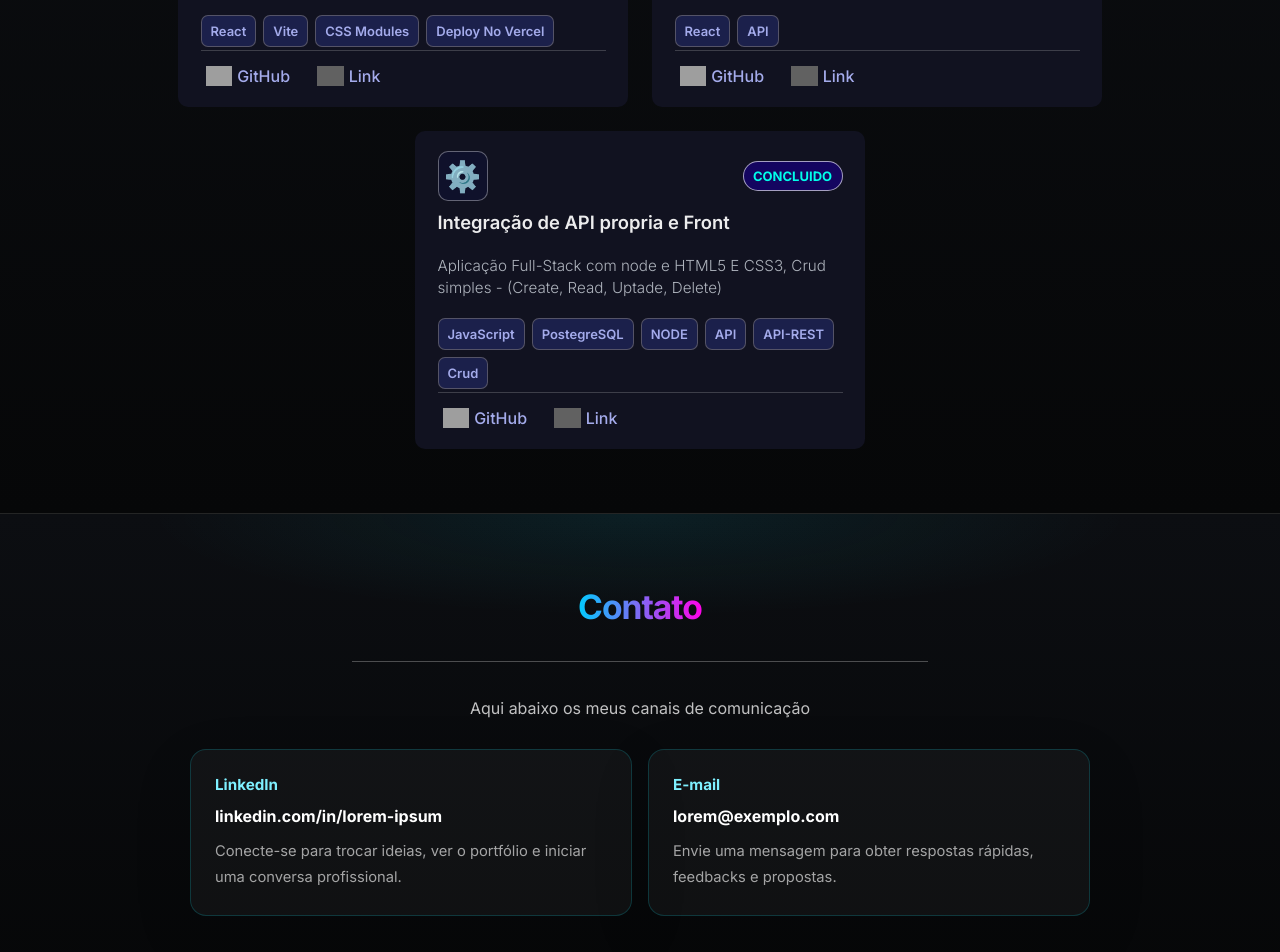
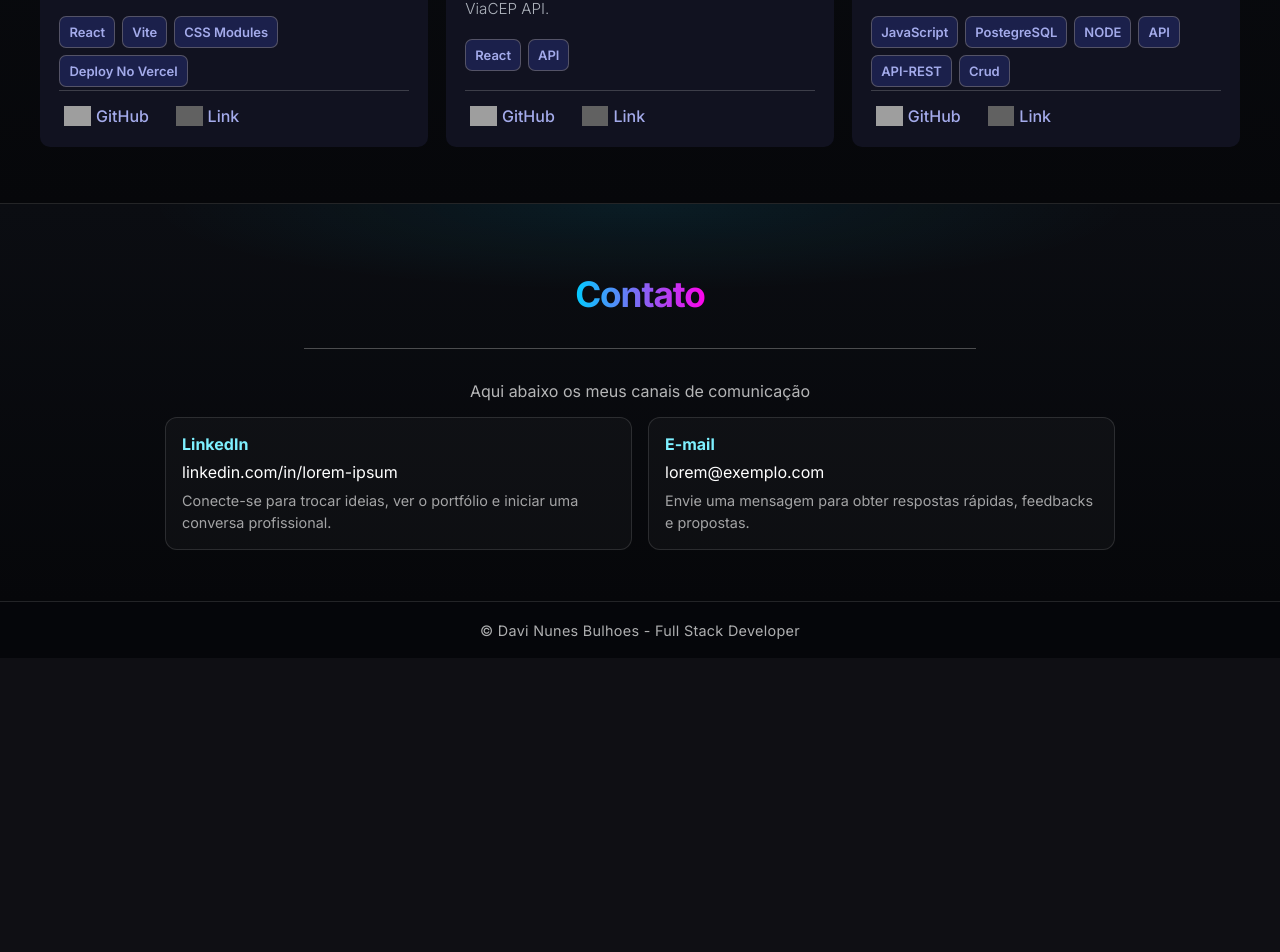
Before and after one commit to DaviNunes01001/Portif-Nunes, a React (Vite) app: page / in a window 1280 px wide. Shown: the part 3307-4259 px from the top of the page. After the commit the page ends 3965 px from the top, so only its background shows below. Built offline with nearby package versions, Linux system fonts and the light colour scheme; grey boxes are pictures that could not be loaded.

Commit message:
fit: footer created

```diff
--- a/src/App.css
+++ b/src/App.css
@@ -1,6 +1,5 @@
 @import url("index.css");
 
-/* Blocos de página (Projetos, Contato, Footer) — base compartilhada */
 .section-inner {
   width: 100%;
   max-width: 1200px;
@@ -9,13 +8,13 @@
 
 .section-heading {
   text-align: center;
-  max-width: 36rem;
+  max-width: 42rem;
   margin: 0 auto 2rem;
 }
 
 .section-title {
-  margin: 0 0 0.65rem;
-  font-size: clamp(1.65rem, 4vw, 2.1rem);
+  margin: 0 0 0.6rem;
+  font-size: clamp(1.7rem, 4vw, 2.2rem);
   font-weight: 700;
   letter-spacing: -0.03em;
   background: var(--grad-text);
@@ -26,63 +25,56 @@
 
 .section-sub {
   margin: 0;
+  color: rgba(255, 255, 255, 0.58);
   font-size: 0.9rem;
-  line-height: 1.55;
-  color: rgba(255, 255, 255, 0.5);
+  line-height: 1.6;
 }
 
-/* —— Projetos —— */
+/* Projetos */
 .projetos-section {
   width: 100%;
-  padding: 3rem 1.25rem 4rem;
+  padding: 3rem 1.2rem 3.5rem;
   border-top: 1px solid rgba(154, 155, 157, 0.2);
   background:
     radial-gradient(
       ellipse 70% 40% at 50% 0%,
-      rgba(167, 139, 250, 0.1),
+      rgba(120, 119, 198, 0.12),
       transparent 55%
     ),
-    linear-gradient(180deg, #0c0e12 0%, #060708 100%);
+    linear-gradient(180deg, #0b0d12 0%, #06070a 100%);
 }
 
 .Container-Card_projetos {
   width: 100%;
-  min-height: 0;
-  display: flex;
-  flex-wrap: wrap;
+  display: grid;
+  grid-template-columns: repeat(auto-fit, minmax(280px, 1fr));
+  gap: 1.1rem;
   align-items: stretch;
-  justify-content: center;
-  gap: 1.5rem;
 }
 
-/* —— Contato (mesmo estilo, brilho ciano) —— */
+/* Contato (mantido simples e estável) */
 .contato-section {
   width: 100%;
-  padding: 3rem 1.25rem 4rem;
+  padding: 2.8rem 1.2rem 3.2rem;
   border-top: 1px solid rgba(154, 155, 157, 0.2);
   background:
     radial-gradient(
       ellipse 70% 40% at 50% 0%,
-      rgba(12, 234, 250, 0.08),
+      rgba(0, 212, 255, 0.08),
       transparent 55%
     ),
-    linear-gradient(180deg, #0c0e12 0%, #060708 100%);
+    linear-gradient(180deg, #0b0d12 0%, #06070a 100%);
 }
 
 .contato-slot {
-  width: 100%;
-  max-width: 900px;
+  max-width: 950px;
   margin: 0 auto;
-  display: grid;
-  gap: 1.6rem;
 }
 
 .contato-intro {
-  margin: 0 auto;
-  max-width: 42rem;
-  color: rgba(255, 255, 255, 0.75);
+  margin: 0 0 1rem;
   text-align: center;
-  line-height: 1.8;
+  color: rgba(255, 255, 255, 0.7);
 }
 
 .contato-grid {
@@ -92,28 +84,23 @@
 }
 
 .contato-card {
-  padding: 1.5rem;
-  border: 1px solid rgba(12, 234, 250, 0.18);
-  border-radius: 1rem;
-  background: rgba(255, 255, 255, 0.04);
-  box-shadow: 0 20px 60px rgba(0, 0, 0, 0.12);
+  border: 1px solid rgba(255, 255, 255, 0.12);
+  border-radius: 12px;
+  padding: 1rem;
+  background: rgba(255, 255, 255, 0.03);
 }
 
 .contato-label {
-  display: inline-block;
-  margin-bottom: 0.75rem;
-  font-size: 0.95rem;
+  color: #7ef0ff;
   font-weight: 700;
-  color: #7ef0ff;
 }
 
 .contato-link {
   display: block;
-  margin-bottom: 0.85rem;
-  color: #ffffff;
-  font-size: 1rem;
-  font-weight: 700;
+  margin: 0.5rem 0;
+  color: #fff;
   text-decoration: none;
+  overflow-wrap: anywhere;
 }
 
 .contato-link:hover {
@@ -123,40 +110,34 @@
 .contato-note {
   margin: 0;
   color: rgba(255, 255, 255, 0.62);
-  font-size: 0.92rem;
-  line-height: 1.75;
+  font-size: 0.9rem;
+  line-height: 1.5;
 }
 
-/* —— Footer (container vazio, mesmo “chão” visual) —— */
+/* Footer profissional */
 .footer-site {
   width: 100%;
-  padding: 2.5rem 1.25rem 3rem;
   border-top: 1px solid rgba(154, 155, 157, 0.2);
-  background:
-    radial-gradient(
-      ellipse 60% 35% at 50% 100%,
-      rgba(100, 100, 120, 0.06),
-      transparent 50%
-    ),
-    linear-gradient(180deg, #060708 0%, #030405 100%);
+  background: #05060a;
+  padding: 1.2rem 1rem;
 }
 
-@media screen and (max-width: 500px) {
-  .projetos-section,
-  .contato-section {
-    padding: 2rem 1rem 3rem;
+.footer-inner {
+  display: flex;
+  justify-content: center;
+  align-items: center;
+}
+
+.footer-text {
+  margin: 0;
+  text-align: center;
+  color: rgba(255, 255, 255, 0.68);
+  font-size: 0.9rem;
+  letter-spacing: 0.02em;
+}
+
+@media screen and (max-width: 760px) {
+  .contato-grid {
+    grid-template-columns: 1fr;
   }
-
-  .footer-site {
-    padding: 2rem 1rem 2.5rem;
-  }
-
-  .Container-Card_projetos {
-    gap: 1.25rem;
-  }
-
-  .section-heading {
-    margin-bottom: 1.5rem;
-  }
-
 }
--- a/src/App.jsx
+++ b/src/App.jsx
@@ -77,7 +77,7 @@ function App() {
               </article>
               <article className="contato-card">
                 <span className="contato-label">E-mail</span>
-                <a href="davinuns20@gmail.com" className="contato-link">
+                <a href="mailto:davinuns20@gmail.com" className="contato-link">
                   lorem@exemplo.com
                 </a>
                 <p className="contato-note">
@@ -90,7 +90,9 @@ function App() {
       </section>
 
       <footer className="footer-site">
-        <div className="section-inner footer-inner" />
+        <div className="section-inner footer-inner">
+          <p className="footer-text">© Davi Nunes Bulhoes - Full Stack Developer</p>
+        </div>
       </footer>
     </>
   );
```
